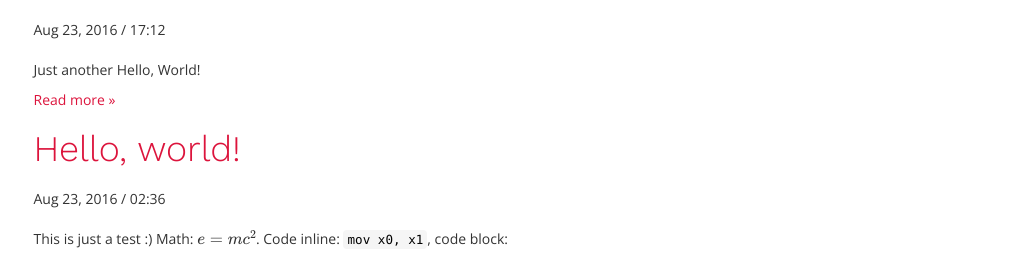
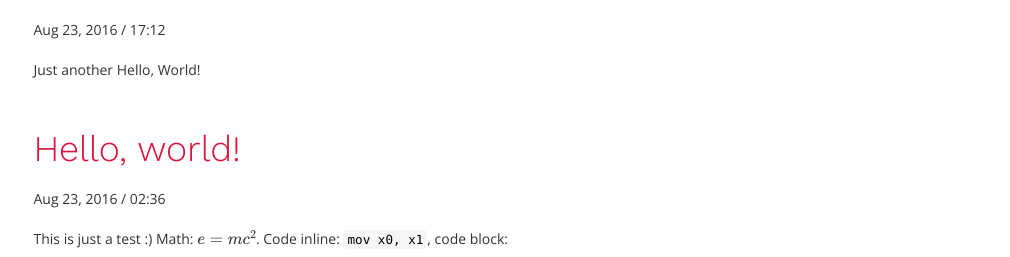
Before and after one commit to ch3repatz/ch3repatz.github.io, a Jekyll site: the page built from index.html, in a window 1280 px wide. Shown: the part 161-418 px from the top of the page, without its empty margins (134-1144 px from the left). Built offline with Jekyll 4.4.1, drawn with Linux system fonts in a browser that asks for light colours; formulas are drawn with MathJax 3; the list of posts is cut into pages by our own code.

Commit message:
Update index.html

```diff
--- a/index.html
+++ b/index.html
@@ -6,11 +6,13 @@ math: yes
 
 <!-- This loops through the paginated posts -->
 {% for post in paginator.posts %}
-  <h1><a href="{{ post.url }}">{{ post.title }}</a></h1>
-  <div class="post_date">{{ post.date | date: "%b %-d, %Y / %H:%M" }}</div>
-  {{ post.excerpt }}
-  {% if page.content contains '<!-- more -->' %}
-	  <p><a href="{{ page.url }}">Read more »</a></p>
+  	<h1><a href="{{ post.url }}">{{ post.title }}</a></h1>
+  	<div class="post_date">{{ post.date | date: "%b %-d, %Y / %H:%M" }}</div>
+  	{{ post.excerpt }}
+  	{% if post.content contains '<!-- more -->' %}
+	  	<p><a href="{{ post.url }}">Read more »</a></p>
+	{% else %}
+		<p>&nbsp;</p>
 	{% endif %}
 {% endfor %}
 
```
